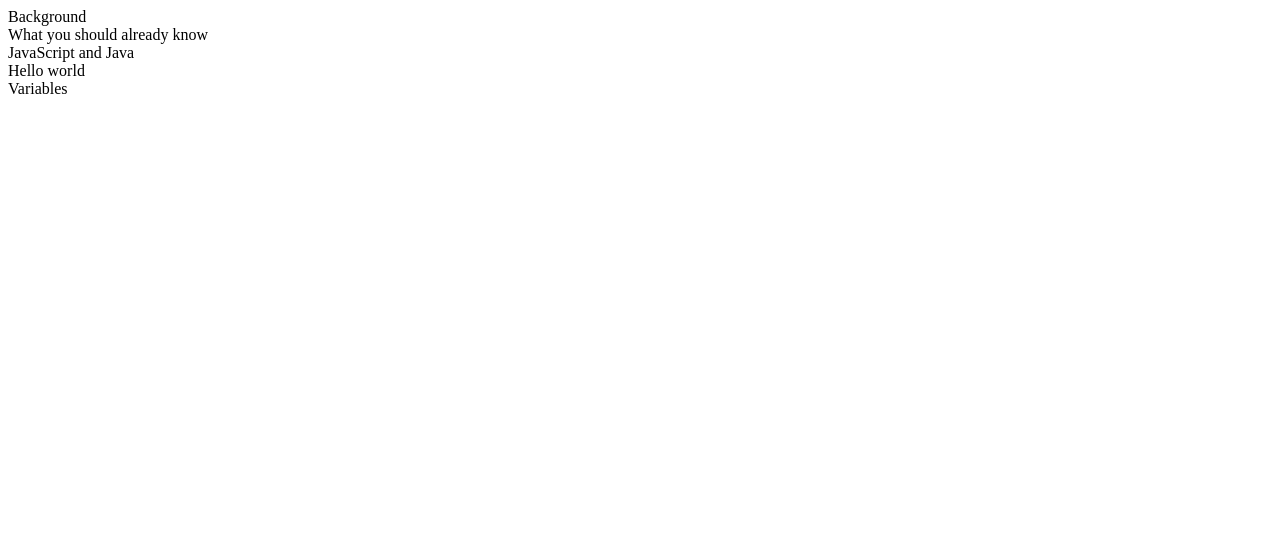
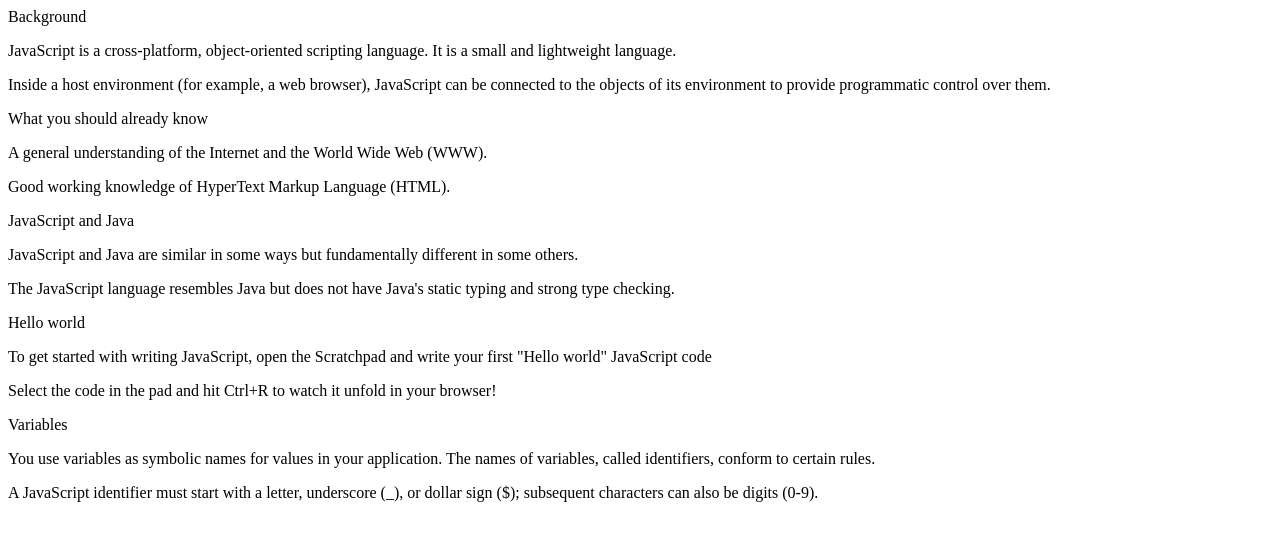
Before and after one commit to omsoo/Onyebuchi_Fombi, a plain HTML site: page index.html in a window 1280 px wide. Drawn offline with Linux system fonts and the light colour scheme.

Commit message:
added paragraph elements

```diff
--- a/index.html
+++ b/index.html
@@ -12,19 +12,29 @@
     <main id="main-doc">
         <section id="Background" class="main-section">
             <header>Background</header>
+            <p>JavaScript is a cross-platform, object-oriented scripting language. It is a small and lightweight language.</p>
+            <p>Inside a host environment (for example, a web browser), JavaScript can be connected to the objects of its environment to provide programmatic control over them.</p>
         </section>
 
         <section id="What_you_should_already_know" class="main-section">
             <header>What you should already know</header>
+            <p>A general understanding of the Internet and the World Wide Web (WWW).</p>
+            <p>Good working knowledge of HyperText Markup Language (HTML).</p>
         </section>
         <section id="JavaScript_and_Java" class="main-section">
             <header>JavaScript and Java</header>
+            <p>JavaScript and Java are similar in some ways but fundamentally different in some others.</p>
+            <p>The JavaScript language resembles Java but does not have Java's static typing and strong type checking.</p>
         </section>
         <section id="Hello_world" class="main-section">
             <header>Hello world</header>
+            <p>To get started with writing JavaScript, open the Scratchpad and write your first "Hello world" JavaScript code</p>
+            <p>Select the code in the pad and hit Ctrl+R to watch it unfold in your browser!</p>
         </section>
         <section id="Variables" class="main-section">
             <header>Variables</header>
+            <p>You use variables as symbolic names for values in your application. The names of variables, called identifiers, conform to certain rules.</p>
+            <p>A JavaScript identifier must start with a letter, underscore (_), or dollar sign ($); subsequent characters can also be digits (0-9).</p>
         </section>
     </main>
     <!--
```
